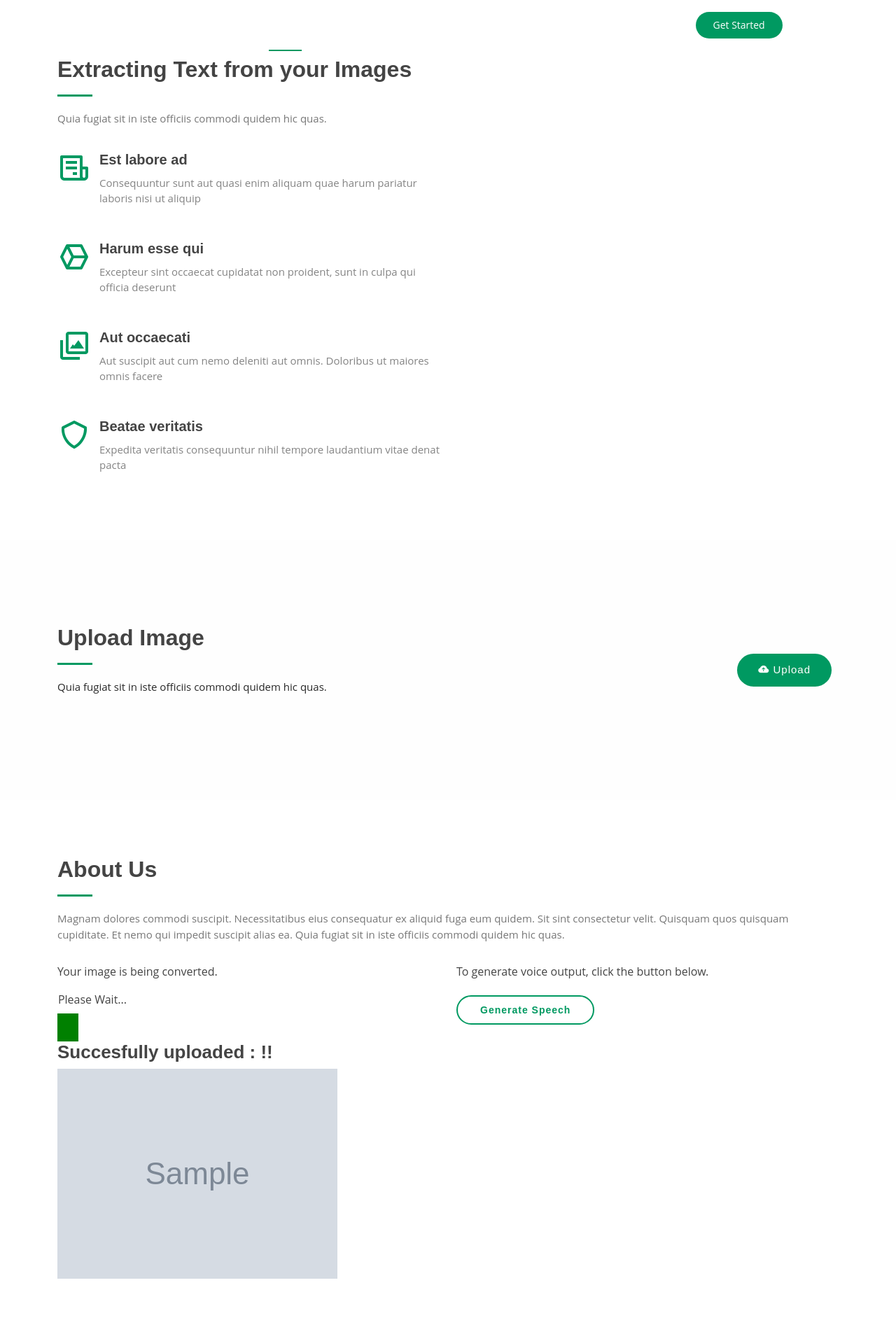
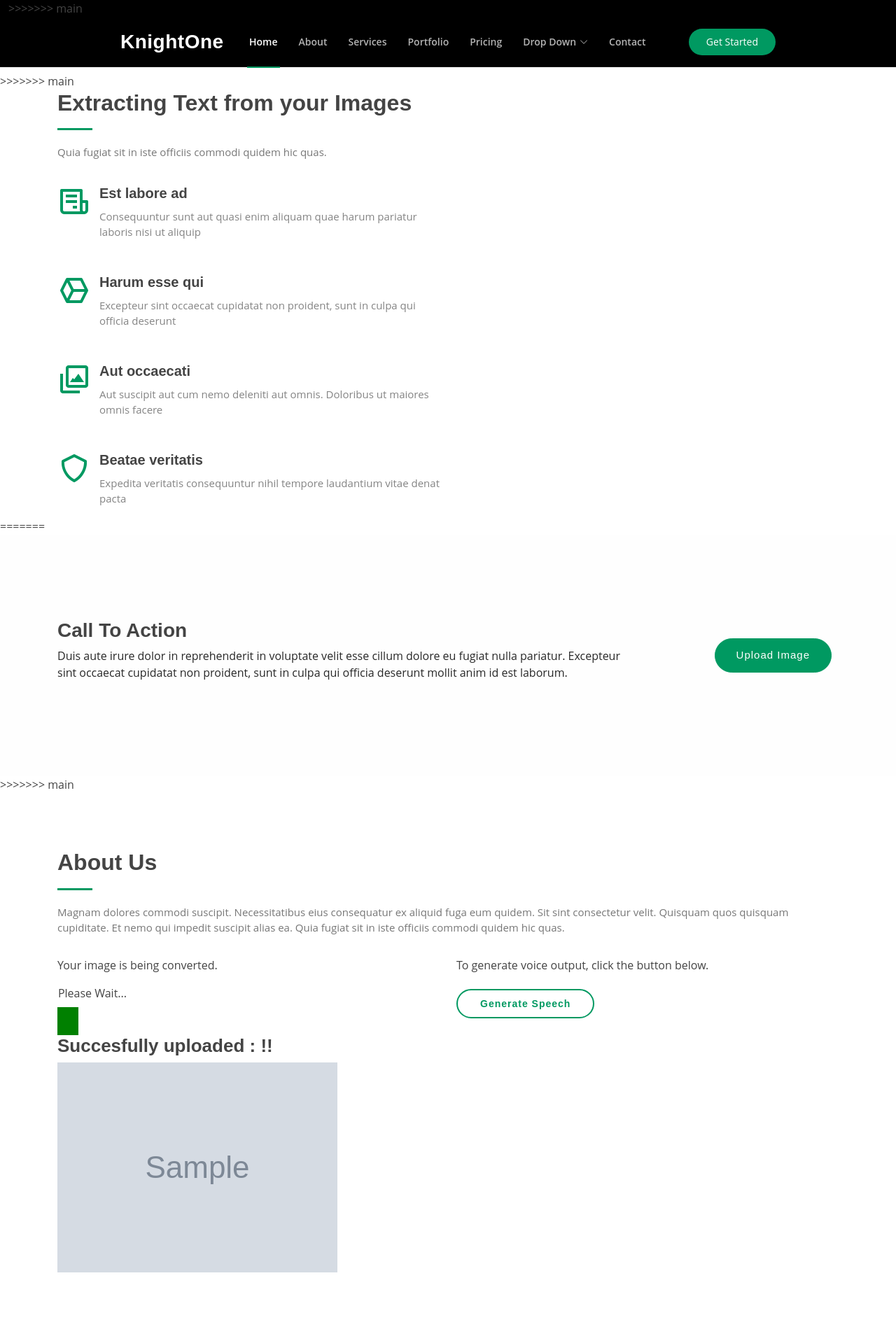
Before and after one commit to komalibeeram/major-project, a Django app: template majorproject/templates/index.html in a window 1280 px wide. Shown: the top 1896 px of the page at 70% size. Run offline with Django 3.2, Linux system fonts and the light colour scheme; tables that the repository leaves empty hold one stand-in row (values such as "Sample post"); the template is opened without the code that fills it: values that come from a table or form of the project are taken from there, most other values are stand-ins (such as "Sample title", 1, 10 or a date in 2020); grey boxes marked "Sample" are stand-in pictures; some libraries are stand-ins or nearby versions.

Commit message:
Update index.html

```diff
--- a/majorproject/templates/index.html
+++ b/majorproject/templates/index.html
@@ -23,7 +23,15 @@
 
   <!-- Template Main CSS File -->
   <link href="{% static 'css/style.css' %}" rel="stylesheet">
-
+  <style>
+    .img-upload .modal-body p label{
+      color: transparent !important;
+      margin-left: -199px !important;
+    }
+    #id_img{
+      color: black !important;
+    }
+  </style>
   <!-- =======================================================
   * Template Name: KnightOne - v4.7.0
   * Template URL: https://bootstrapmade.com/knight-simple-one-page-bootstrap-template/
@@ -35,8 +43,12 @@
 <body>
 
   <!-- ======= Header ======= -->
-  <header id="header" class="fixed-top">
-    <div class="container">
+
+=======
+  <header id="header" class="fixed-top " style="background-color: black;">
+    <div class="container-fluid">
+
+>>>>>>> main
       <div class="row justify-content-center">
         <div class="col-xl-9 d-flex align-items-center justify-content-lg-between">
           <h1 class="logo me-auto me-lg-0"><a href="index.html">KnightOne</a></h1>
@@ -81,8 +93,10 @@
 
 
   <main id="main">
+
    <!-- ======= Features Section ======= -->
    <section id="features" class="features">
+>>>>>>> main
     <div class="container">
       <div class="section-title">
         <h2>Extracting Text from your Images</h2>
@@ -114,24 +128,59 @@
       </div>
 
     </div>
-  </section><!-- End Features Section -->
+
+=======
         <!-- ======= Cta Section ======= -->
         <section id="cta" class="cta">
           <div class="container">
+
             <div class="row">
               <div class="col-lg-9 text-center text-lg-start">
-              <div class="section-title">
-                <h2>Upload Image</h2>
-                <p>Quia fugiat sit in iste officiis commodi quidem hic quas.</p>
-              </div>
+                <h3>Call To Action</h3>
+                <p> Duis aute irure dolor in reprehenderit in voluptate velit esse cillum dolore eu fugiat nulla pariatur. Excepteur sint occaecat cupidatat non proident, sunt in culpa qui officia deserunt mollit anim id est laborum.</p>
               </div>
               <div class="col-lg-3 cta-btn-container text-center">
-              <a class="cta-btn align-middle" href="#"><i class="bi bi-cloud-arrow-up-fill"></i> Upload</a>
+                <!-- <a class="cta-btn align-middle" href="#">Call To Action</a> -->
+                <!-- <div id="pop-up">
+                  <form method = "post" enctype="multipart/form-data">
+                    {% csrf_token %}
+                    {{ form.as_p }}
+                    <button type="submit" class="cta-btn align-middle">Generate Text</button>
+                  </form>
+                </div> -->
+                <!-- Button trigger modal -->
+                <button type="button" class="btn btn-primary cta-btn align-middle" data-bs-toggle="modal" data-bs-target="#exampleModal" style="border-color: #009961; box-shadow: none;">
+                  Upload Image
+                </button>
+
+                <!-- Modal -->
+                <div class="modal fade" id="exampleModal" tabindex="-1" aria-labelledby="exampleModalLabel" aria-hidden="true">
+                  <div class="modal-dialog">
+                    <div class="modal-content">
+                      <div class="modal-header">
+                        <h5 class="modal-title" id="exampleModalLabel">Upload Image</h5>
+                        <button type="button" class="btn-close" data-bs-dismiss="modal" aria-label="Close"></button>
+                      </div>
+
+                      <form method = "post" enctype="multipart/form-data" class="img-upload">
+                        <div class="modal-body">
+                          {% csrf_token %}
+                          {{ form.as_p }}
+                        </div>
+                        <div class="modal-footer">
+                          <button type="button" class="btn btn-secondary" data-bs-dismiss="modal">Close</button>
+                          <button type="submit" class="btn btn-primary" style="background-color: #009961; border-color:#009961; box-shadow: none;">Detect Text</button>
+                        </div>
+                    </form>
                     </div>
                   </div>
                 </div>
+              </div>
+            </div>
+
+          </div>
         </section><!-- End Cta Section -->
-
+>>>>>>> main
     <!-- ======= About Us Section ======= -->
     <section id="about" class="about">
       <div class="container">
@@ -170,10 +219,6 @@
 
       </div>
     </section><!-- End About Us Section -->
-
-
-
-
 
     <!-- ======= Counts Section ======= -->
     <section id="counts" class="counts">
@@ -269,6 +314,8 @@
 
 
 
+=======
+>>>>>>> main
   </main><!-- End #main -->
 
   <!-- ======= Footer ======= -->
```
Lines whose indentation alone changed are shown as unchanged.
